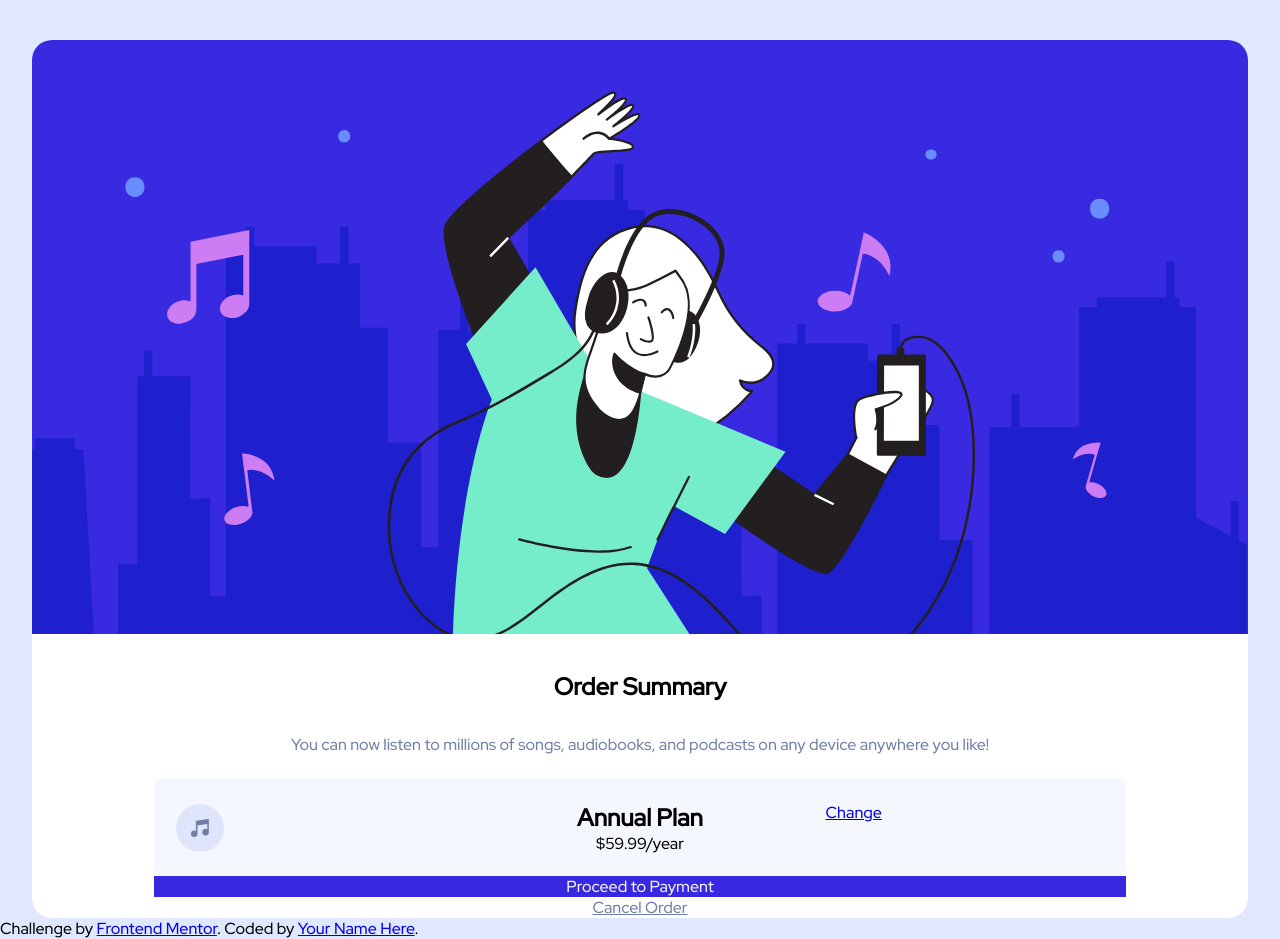
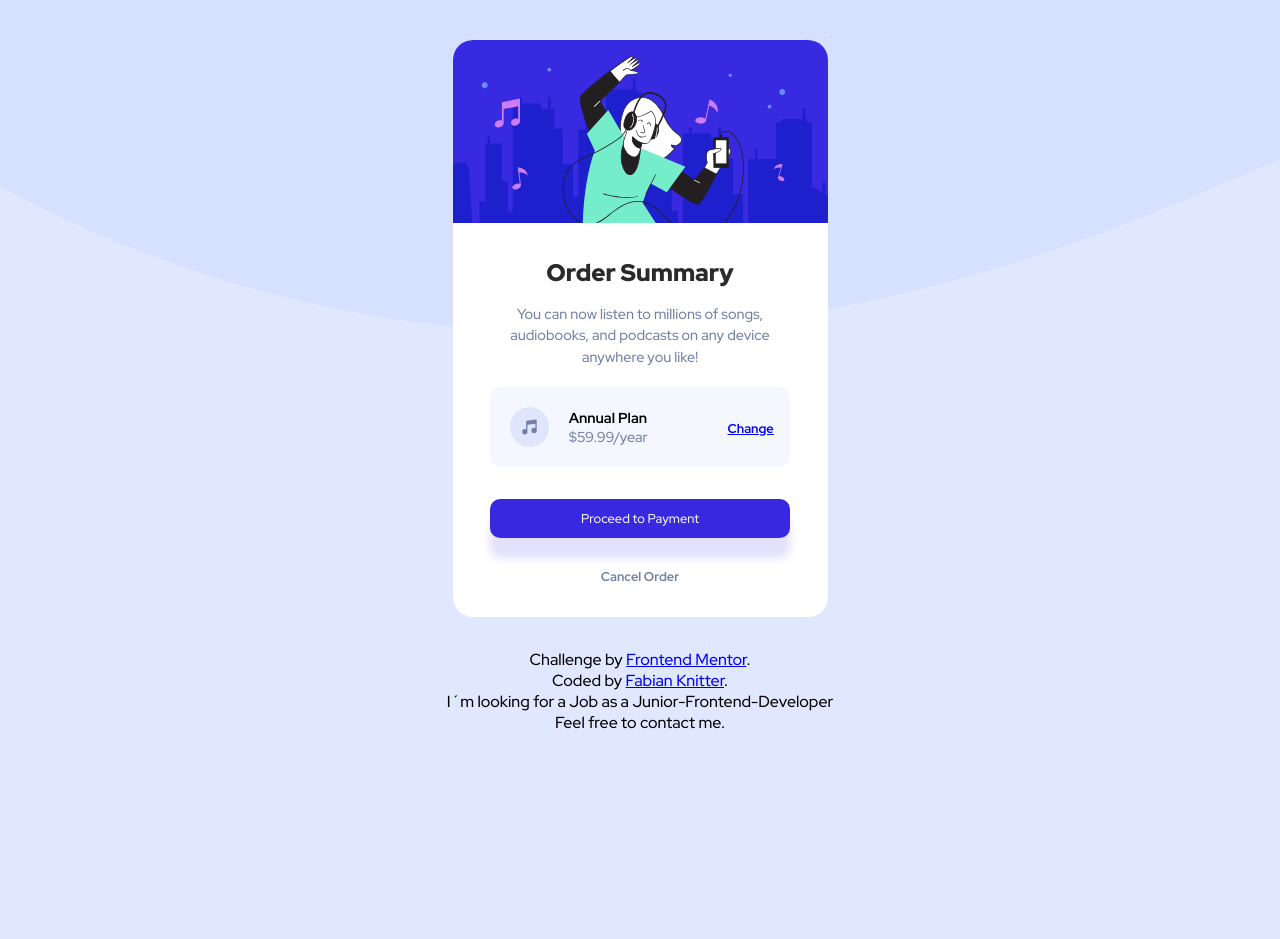
Before and after one commit to fabiannull/order-summary-component-main, a plain HTML site: page index.html in a window 1280 px wide. After the commit the page ends 800 px from the top, so only its background shows below. Drawn offline with Linux system fonts and the light colour scheme.

Commit message:
fast fertig

```diff
--- a/index.html
+++ b/index.html
@@ -5,7 +5,7 @@
   <meta name="viewport" content="width=device-width, initial-scale=1.0"> <!-- displays site properly based on user's device -->
   <link rel="preconnect" href="https://fonts.googleapis.com">
   <link rel="preconnect" href="https://fonts.gstatic.com" crossorigin>
-  <link href="https://fonts.googleapis.com/css2?family=Red+Hat+Display:wght@500&display=swap" rel="stylesheet">
+  <link href="https://fonts.googleapis.com/css2?family=Red+Hat+Display:wght@500;700;900&display=swap" rel="stylesheet">
   <link rel="icon" type="image/png" sizes="32x32" href="./images/favicon-32x32.png">
   <link rel="stylesheet" href="style.css">
   <title>Frontend Mentor | Order summary card</title>
@@ -56,9 +56,11 @@
 
   </main>
 
-  <div class="attribution">
-    Challenge by <a href="https://www.frontendmentor.io?ref=challenge" target="_blank">Frontend Mentor</a>.
-    Coded by <a href="#">Your Name Here</a>.
-  </div>
+  <footer>
+    <p> Challenge by <a href="https://www.frontendmentor.io?ref=challenge" target="_blank">Frontend Mentor</a>. </p>
+    <p>Coded by <a href="www.fabian-knitter.de">Fabian Knitter</a>.</p>
+    <p>I´m looking for a Job as a Junior-Frontend-Developer</p>
+    <p>Feel free to contact me.</p>
+  </footer>
 </body>
 </html>
--- a/style.css
+++ b/style.css
@@ -23,12 +23,15 @@
 
 }
 
+
+
 body {
     background-color: var(--Pale_blue);
 }
 
 main {
     width: 95%;
+    max-width: 375px;
     background-color: white;
     margin: auto;
     margin-top: 5vh;
@@ -44,7 +47,10 @@ main {
 
 h1 {
     font-size: 1.5rem;
-    margin: 1.3em auto;
+    margin-top: 1.2em;
+    margin-bottom: 0.6em;
+    font-weight: 900;
+    color: rgba(0, 0, 0, 0.836);
 }
 
 .main-paragraph {
@@ -54,51 +60,122 @@ h1 {
     line-height: 1.5em;
     margin-bottom: 1.4em;
 
+    font-size: 0.9rem;
+
 }
 
 .annual-content {
     display: flex;
     width: 80%;
+    height: 5rem;
     margin: auto;
     background-color: var(--Very_pale_blue);
-    border-radius: 5px;
-    padding: 1.4em;
+    border-radius: 10px;
+
 
 }
 
 .annual-pic {
-    width: 30%;
+    width: 27%;
     display: flex;
     align-items: center;
+    justify-content: center;
+
 
 }
 
+.annual-pic img {
+    width: 50%;
+    height: 50%;
+
+}
+
+
 .annual-content-plan {
- width: 40%;
+    width: 49%;
+    text-align: start;
+    display: flex;
+    flex-wrap: wrap;
+
+
+
+}
+
+.annual-content-plan h2 {
+    font-size: 0.9rem;
+    align-self: flex-end;
+    width: 100%;
+    font-weight: 700;
+
+
+}
+.annual-content-plan p {
+    width: 100%;
+    font-size: 0.9rem;
+    font-weight: 500;
+    color: var(--Desaturated_blue);
 }
 
 .annual-button {
-    width: 30;
+    width: 27%;
+    align-self: center;
+
+
+}
+
+.annual-button a {
+    font-size: 0.8em;
+    font-weight: 700;
+
 }
 
 .payment-button {
     display: block;
+    display: flex;
     width: var(--button-width);
     margin: auto;
+    margin-top: 2rem;
     background-color: var(--Bright_blue);
     color: var(--Very_pale_blue);
     text-decoration: none;
+    height: 3em;
+    align-items: center;
+    justify-content: center;
+    box-shadow: 0px 20px 10px hsla(245, 75%, 52%, 0.144);
+    border-radius: 10px;
+    font-size: 0.8rem;
+
 }
+
+
 
 
 .cancel-button {
     display: block;
+    display: flex;
     width: var(--button-width);
     margin: auto;
-
+    margin-top: 1.9rem;
+    padding-bottom: 2rem;
     color: var(--Desaturated_blue);
+    align-items: center;
+    justify-content: center;
+    font-size: 0.8rem;
+    text-decoration: none;
+    font-weight: 700;
 }
 
+
+footer {
+    text-align: center;
+    margin-top: 2rem;
+}
 @media only screen and (min-width: 601px) {
+    body {
+        background-image: url(/images/pattern-background-desktop.svg);
+        background-repeat: no-repeat;
+        background-size: cover;
+        background-position: 0 -400px;
+    }
 
 }
```
